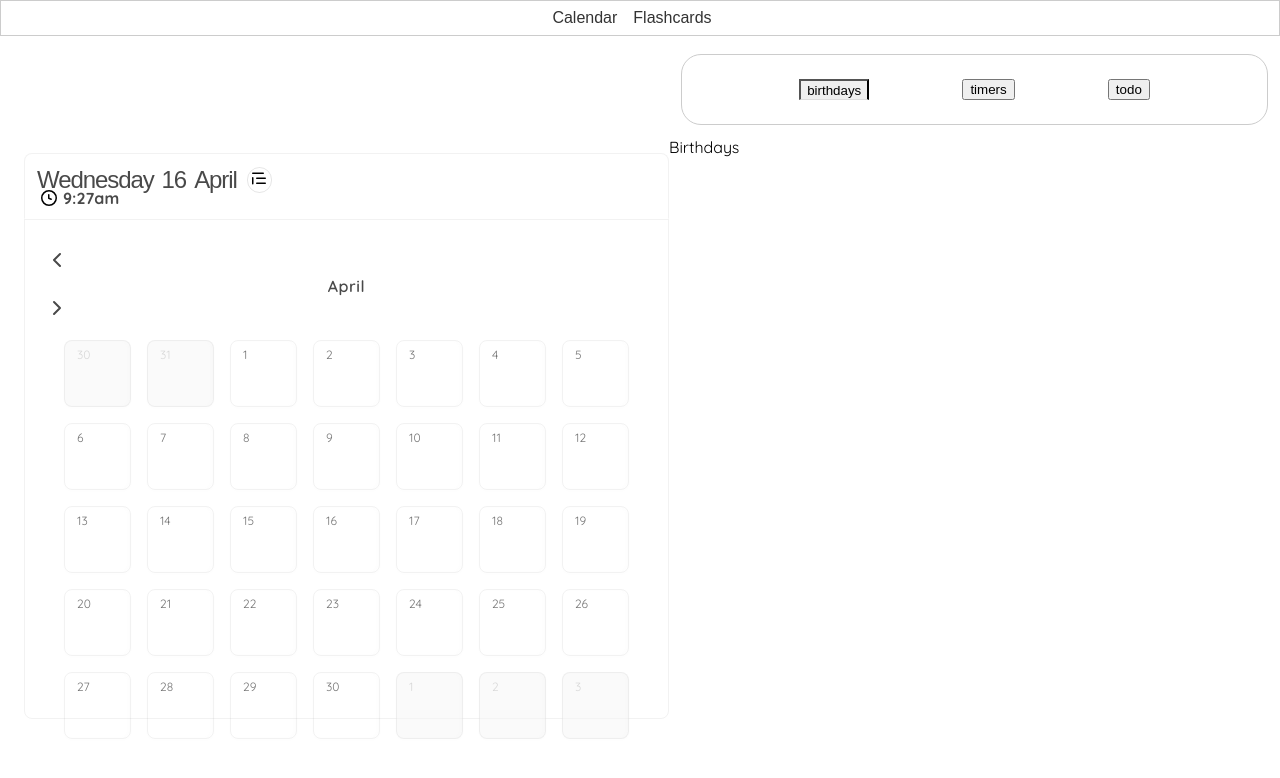
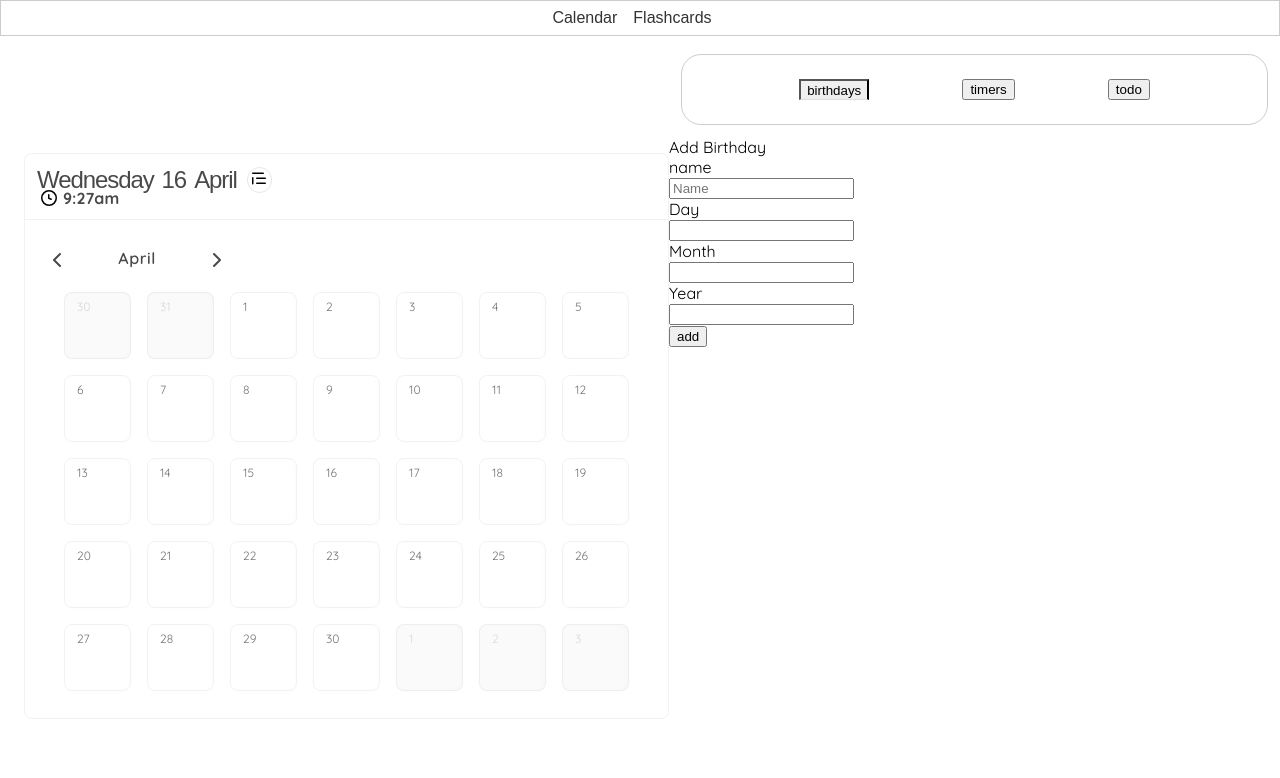
Before and after one commit to spidermunkey/calendar, a React (Vite) app in the folder playground/: page /calendar in a window 1280 px wide. Shown: the top 778 px of the page. Built offline with nearby package versions, Linux system fonts and the light colour scheme; no server answers; a web font is replaced by a local one.

Commit message:
testing post route

```diff
--- a/playground/sass/calendar/calendar.scss
+++ b/playground/sass/calendar/calendar.scss
@@ -1,4 +1,5 @@
-    $border: 1px solid #8484841a;
+
+$border: 1px solid #8484841a;
     $color: #494949;
     $font: 'Quicksand';
 
@@ -35,6 +36,7 @@
   border: $border;
   .this-month {
     margin: 8px 0px;
+    display: flex;
   }
   .month-name {
     color: $color;
--- a/playground/src/exercises/birthdays/Birthdays.jsx
+++ b/playground/src/exercises/birthdays/Birthdays.jsx
@@ -2,42 +2,120 @@ import { useEffect, useState, createContext } from "react";
 
 const getBirthdays = async () => {
   try {
-    const enpoint = '/birthdays'
-    const birthdays = await (await fetch(enpoint)).json()
+    const enpoint = 'api/birthdays'
+    const response = await fetch(enpoint)
+    console.log(response)
+    const birthdays = await response.json();
     return birthdays;
   }catch (error){
     console.log('errrrr',error)
     return []
   }
 }
-export const Birthdays = () => {
-  const [birthdays,setData] = useState([]);
-  useEffect(() => {
-    const getData = async () => {
-      const data = await getBirthdays();
-      setData(data)
+
+const addBirthday = async ({
+  name,
+  day,
+  month,
+  year,
+}) => {
+  const endpoint = 'api/birthdays'
+  const response = await (await fetch(endpoint,{
+    method: 'POST',
+    headers: {
+      'Content-Type': 'application/json'
+    },
+    body: JSON.stringify({
+      name,
+      day,
+      month,
+      year
+    })
+  })).json()
+  console.log(response);
+  return response;
 }
-    getData()
-  },[])
+
+const CreateForm = ({onUpdate}) => {
+  const [name,setName] = useState('');
+  const [day, setDay] = useState('');
+  const [month, setMonth] = useState('');
+  const [year, setYear] = useState('');
+
+
+  const onFormSubmit = (event) => {
+    event.preventDefault();
+    console.log('submiting form')
+    console.log(name)
+    console.log(`${day}-${month}${year ? '-' + year : ''}`)
+    addBirthday({name,day,month,year}).then(res => onUpdate ? onUpdate(res) : console.log('RESY',res))
+  }
+
   return (
-    <div className='birthdays flex-col p-12'>
-      Birthdays
+  <>
+    <div className="create-birthday">
+      <div className="label">Add Birthday</div>
+      <div className="create-form">
+        <form onSubmit={onFormSubmit}>
+          <div className="name-field">
+            <div className="label">name</div>
+            <div className="input">
+              <input required type="text" value={name} placeholder="Name" onChange={event => setName(event.target.value)}/>
+            </div>
+            <div className="day-field">
+              <div className="label">Day</div>
+              <input required type="number" value={day} onChange={event => setDay(event.target.value)}/>
+            </div>
+            <div className="month-field">
+              <div className="label">Month</div>
+              <input required type="number" value={month} onChange={event => setMonth(event.target.value)}/>
+            </div>
+            <div className="year-field">
+              <div className="label">Year</div>
+              <input type="number" value={year} onChange={event => setYear(event.target.value)}/>
+            </div>
+          </div>
+          <div className="btn-add-birthday"><button type="submit"> add </button></div>
+        </form>
+      </div>
+
+    </div>
+  </>
+  )
+}
+const NamedList = ({birthdays}) => (
   <div className="list column">
     {birthdays.map((data,index)=>{
       const {name,day,month,year} = data;
       const today = new Date();
       const thisMonth = today.getMonth();
       const isThisMonth = month == thisMonth + 1
-          if (isThisMonth){
-            console.log(`${name}s birthday is this month! ${month}/${day}/${year}`, data)
-          }
+      if (name) {
         return (
           <div key={index} className={` birthday ${ isThisMonth ? 'active' : ''}`}>
             {name}
           </div>
         )
+      }
+
     })}
   </div>
+)
+
+export const Birthdays = () => {
+  const [birthdays,setData] = useState([]);
+  const update = () => {
+    const getData = async () => {
+      const data = await getBirthdays();
+      setData(data)
+    }
+    getData()
+  }
+  useEffect(update,[])
+  return (
+    <div className='birthdays flex-col p-12'>
+      <CreateForm onUpdate={update}/>
+      <NamedList birthdays={birthdays}/>
     </div>
   )
 }
--- a/playground/vite.config.js
+++ b/playground/vite.config.js
@@ -9,13 +9,8 @@ export default defineConfig({
   ],
   server: {
     proxy: {
-      '/birthdays': {
-        target: 'http://localhost:1280/birthdays',
-        changeOrigin: true,
-        rewrite: (path) => path.replace(/^\/birthdays/, ''),
-      },
       '/api': {
-        target: 'http://localhost:8080',
+        target: 'http://localhost:1280',
         changeOrigin: true,
         rewrite: (path) => path.replace(/^\/api/, ''),
       }
```
Also changed, not shown: 1 other file (tests, documents, lock files or other folders). Lines whose indentation alone changed are shown as unchanged.
